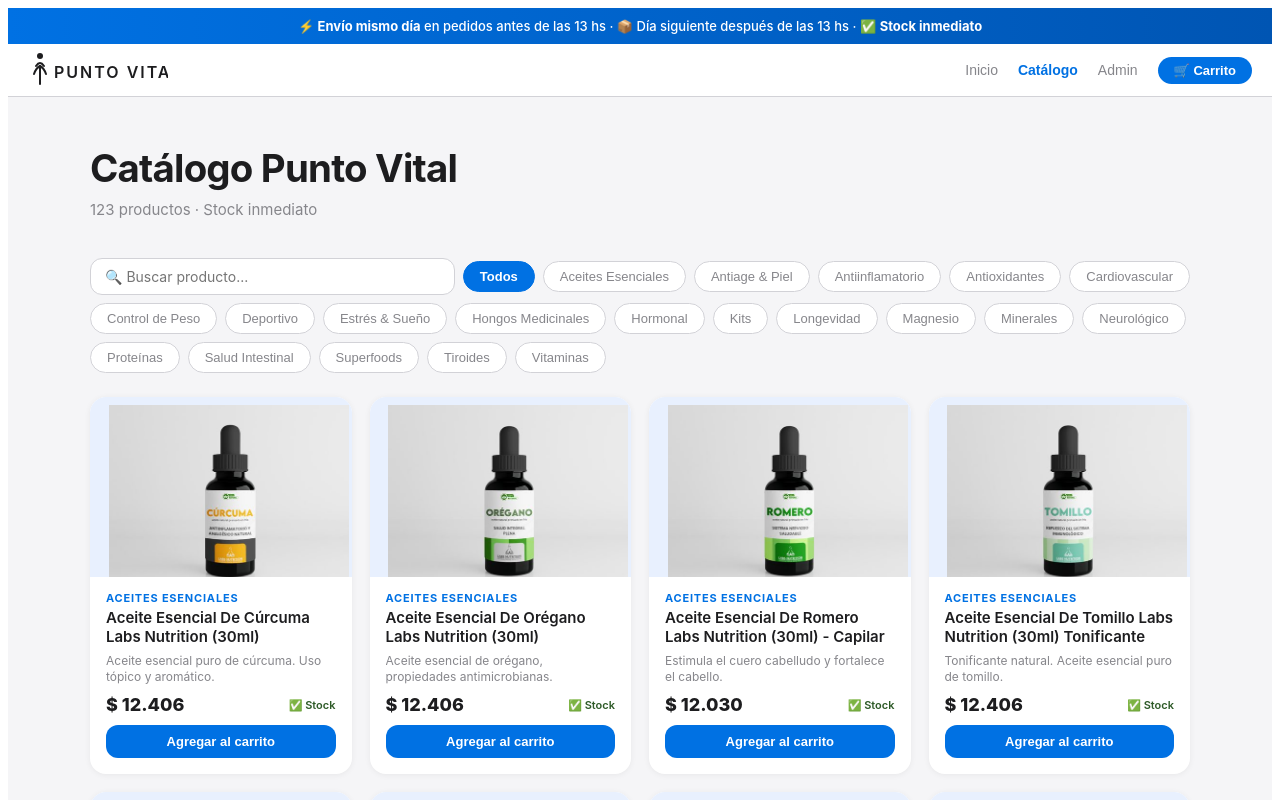
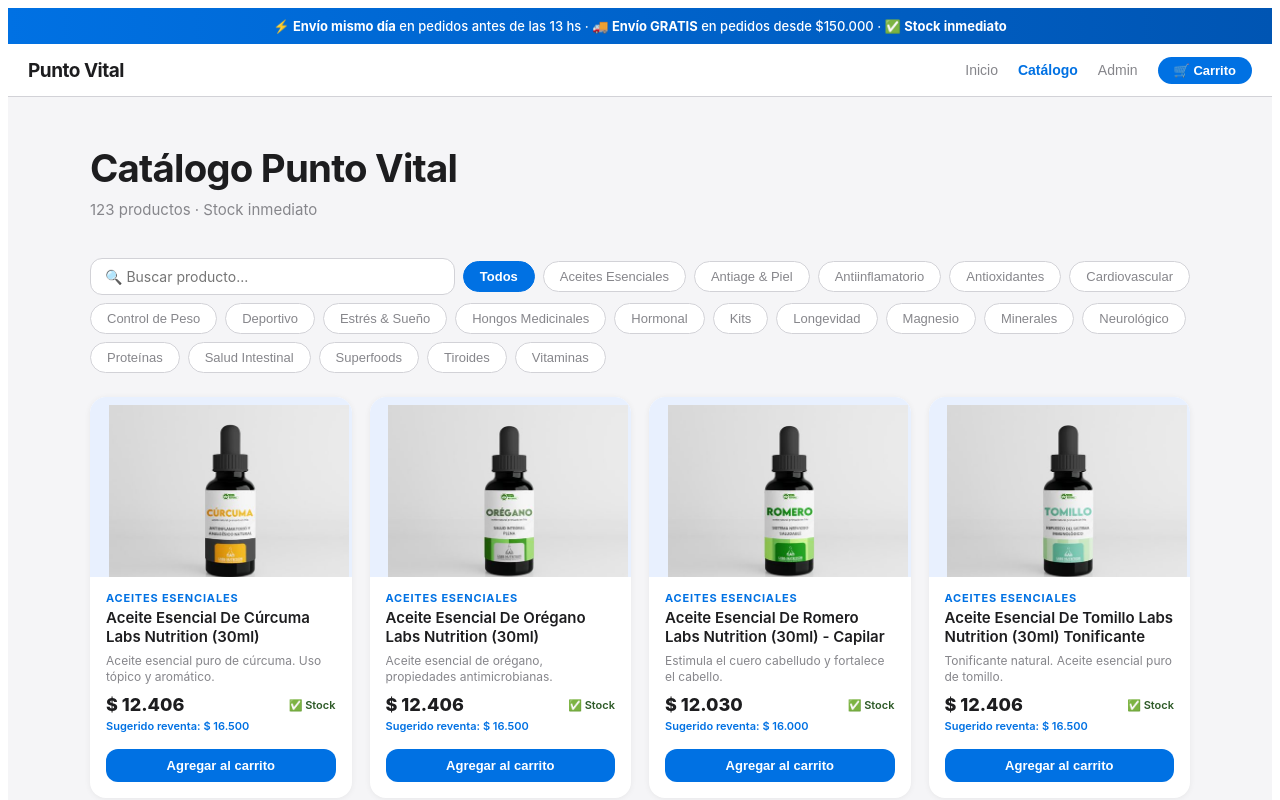
Before and after one commit to nutrivibebienestarnatural-eng/punto-vital, a React (Vite) app: page / in a window 1280 px wide. Both pictures are taken after a click on the button "Catálogo". Shown: the top 800 px of the page. Built offline with nearby package versions, Linux system fonts and the light colour scheme.

Commit message:
CAMBIOS POLITICAS

```diff
--- a/src/App.jsx
+++ b/src/App.jsx
@@ -235,10 +235,11 @@
                   <div style={p.isKit?S.kitTag:S.cardCat}>{p.cat}</div>
                   <div style={S.cardName}>{p.name}</div>
                   <div style={{fontSize:12,color:gray,lineHeight:1.4,marginBottom:8,display:"-webkit-box",WebkitLineClamp:2,WebkitBoxOrient:"vertical",overflow:"hidden"}}>{p.desc}</div>
-                  <div style={{display:"flex",justifyContent:"space-between",alignItems:"center"}}>
+                  <div style={{display:"flex",justifyContent:"space-between",alignItems:"center",marginBottom:4}}>
                     <div style={S.cardPrice}>{fmt(p.price)}</div>
                     <div style={{fontSize:11,color:"#2d5a27",fontWeight:600}}>✅ Stock</div>
                   </div>
+                  {p.pvp>0&&<div style={{fontSize:11,color:"#0071e3",fontWeight:600,marginBottom:6}}>Sugerido reventa: {fmt(p.pvp)}</div>}
                   <button style={S.cardBtn} onClick={()=>addCart(p)}>Agregar al carrito</button>
                 </div>
               </div>
@@ -324,7 +325,8 @@
           <div style={{fontSize:22,fontWeight:700,letterSpacing:-.5,margin:"4px 0 8px"}}>{p.name}</div>
           <div style={{color:gray,fontSize:14,lineHeight:1.6,marginBottom:6}}>{p.desc}</div>
           {p.barcode&&<div style={{fontSize:11,color:gray,marginBottom:14,fontFamily:"monospace"}}>Código: {p.barcode}</div>}
-          <div style={{fontSize:28,fontWeight:800,color:blue,marginBottom:16}}>{fmt(p.price)}</div>
+          <div style={{fontSize:28,fontWeight:800,color:blue,marginBottom:4}}>{fmt(p.price)}</div>
+        {p.pvp>0&&<div style={{fontSize:13,color:"#0071e3",fontWeight:600,marginBottom:16}}>💡 Sugerido reventa: {fmt(p.pvp)} — Margen: {Math.round((p.pvp/p.price-1)*100)}%</div>}
           <button style={S.btn} onClick={()=>{addCart(p);setDetail(null);}}>Agregar al carrito</button>
         </div>
       </div>
@@ -448,19 +450,9 @@
 
   return(
     <div style={S.app}>
-      <div style={S.banner}>⚡ <b>Envío mismo día</b> en pedidos antes de las 13 hs · 📦 Día siguiente después de las 13 hs · ✅ <b>Stock inmediato</b></div>
+      <div style={S.banner}>⚡ <b>Envío mismo día</b> en pedidos antes de las 13 hs · 🚚 <b>Envío GRATIS</b> en pedidos desde $150.000 · ✅ <b>Stock inmediato</b></div>
       <nav style={S.nav}>
-        <div style={S.logo} onClick={()=>setPage("home")}>
-          <svg width="140" height="36" viewBox="0 0 140 36" fill="none" xmlns="http://www.w3.org/2000/svg">
-            {/* Icon - figura humana/planta */}
-            <circle cx="12" cy="4" r="3" fill={dark}/>
-            <path d="M8 14 Q12 8 16 14" stroke={dark} strokeWidth="2" strokeLinecap="round" fill="none"/>
-            <path d="M6 22 Q8 16 12 14 Q16 16 18 22" stroke={dark} strokeWidth="2" strokeLinecap="round" fill="none"/>
-            <line x1="12" y1="14" x2="12" y2="32" stroke={dark} strokeWidth="2" strokeLinecap="round"/>
-            {/* Text PUNTO VITAL */}
-            <text x="26" y="26" fontFamily="-apple-system,BlinkMacSystemFont,'SF Pro Display',sans-serif" fontSize="16" fontWeight="600" letterSpacing="2" fill={dark}>PUNTO VITAL</text>
-          </svg>
-        </div>
+        <div style={S.logo} onClick={()=>setPage("home")}>Punto Vital</div>
         <div style={S.navLinks}>
           <button style={S.navLink(page==="home")} onClick={()=>setPage("home")}>Inicio</button>
           <button style={S.navLink(page==="store")} onClick={()=>setPage("store")}>Catálogo</button>
```
